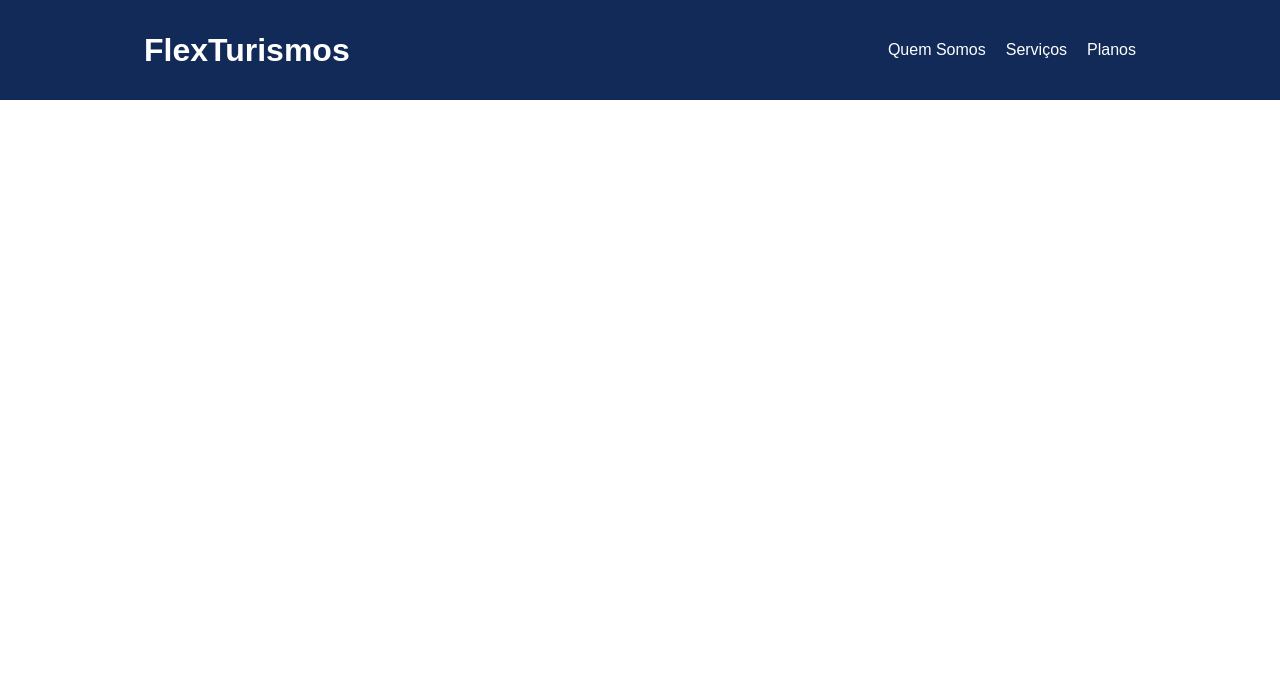
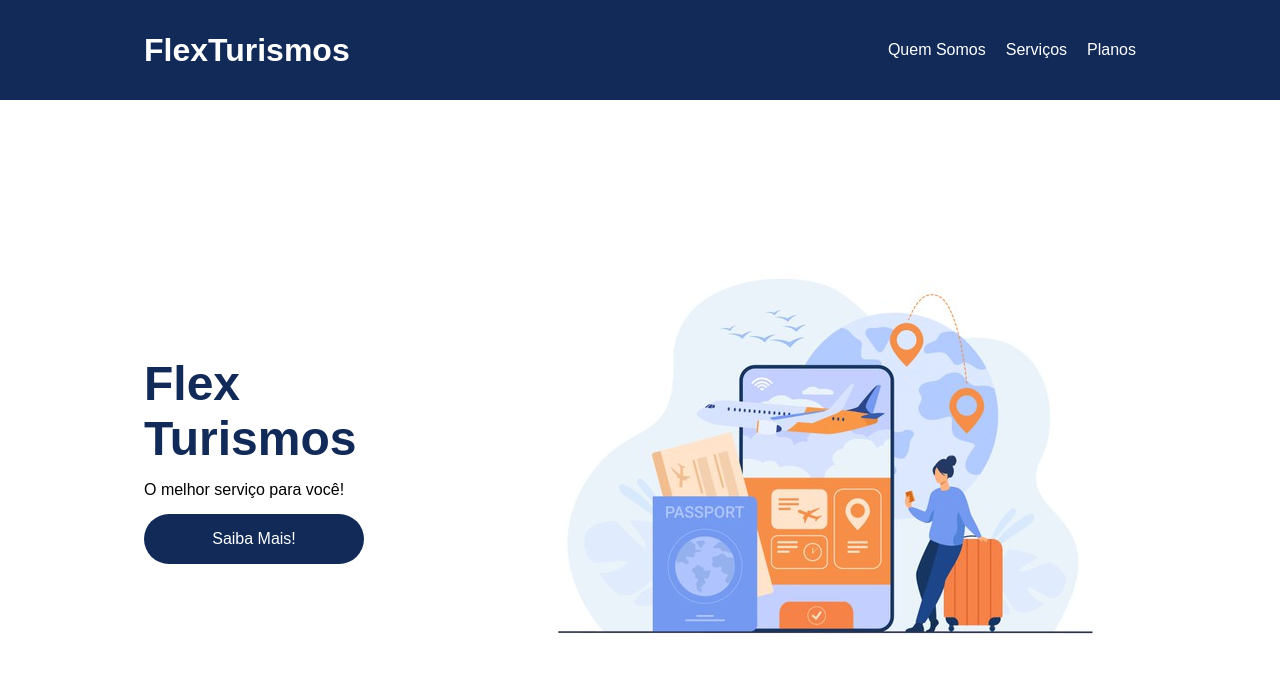
Before and after one commit to mqsoares/flex-turismo, a plain HTML site: page index.html in a window 1280 px wide. Drawn offline with Linux system fonts and the light colour scheme.

Commit message:
create the about

```diff
--- a/index.html
+++ b/index.html
@@ -20,5 +20,22 @@
         </div>
     </header>
 
+    <main>
+        <section class="about">
+            <div class="container">
+                <div class="about-write">
+                    <h1>Flex <br>Turismos</h1>
+                    <p>O melhor serviço para você!</p>
+                    <a href="#">Saiba Mais!</a>
+                </div>
+
+                <div class="about-image">
+                    <div><img src="./images/0-main.png" alt="banner de apresentação"></div>
+                </div>
+            </div>
+        </section>
+
+    </main>
+
 </body>
 </html>
--- a/style.css
+++ b/style.css
@@ -3,6 +3,10 @@
     padding: 0;
     box-sizing: border-box;
     font-family: Arial, sans-serif;
+}
+
+a {
+    text-decoration: none;
 }
 
 ul {
@@ -47,3 +51,37 @@ header h1 {
 .menu ul li a {
     color: #fff;
 }
+
+.about .container {
+    height: 90vh;
+    align-items: center;
+    justify-content: space-between;
+
+}
+
+.about .container .about-write {
+    min-height: 200px;
+    display: flex;
+    flex-direction: column;
+    gap: 15px;
+
+}
+
+.about .container .about-write h1 {
+    color: #122A57;
+    font-size: 48px;
+    /* margin-bottom: 10px; */
+}
+
+.about .container .about-write p {}
+
+.about .container .about-write a {
+    background-color: #122A57;
+    color: #fff;
+    border-radius: 30px;
+    display: flex;
+    width: 220px;
+    height: 50px;
+    align-items: center;
+    justify-content: center;
+}
```
